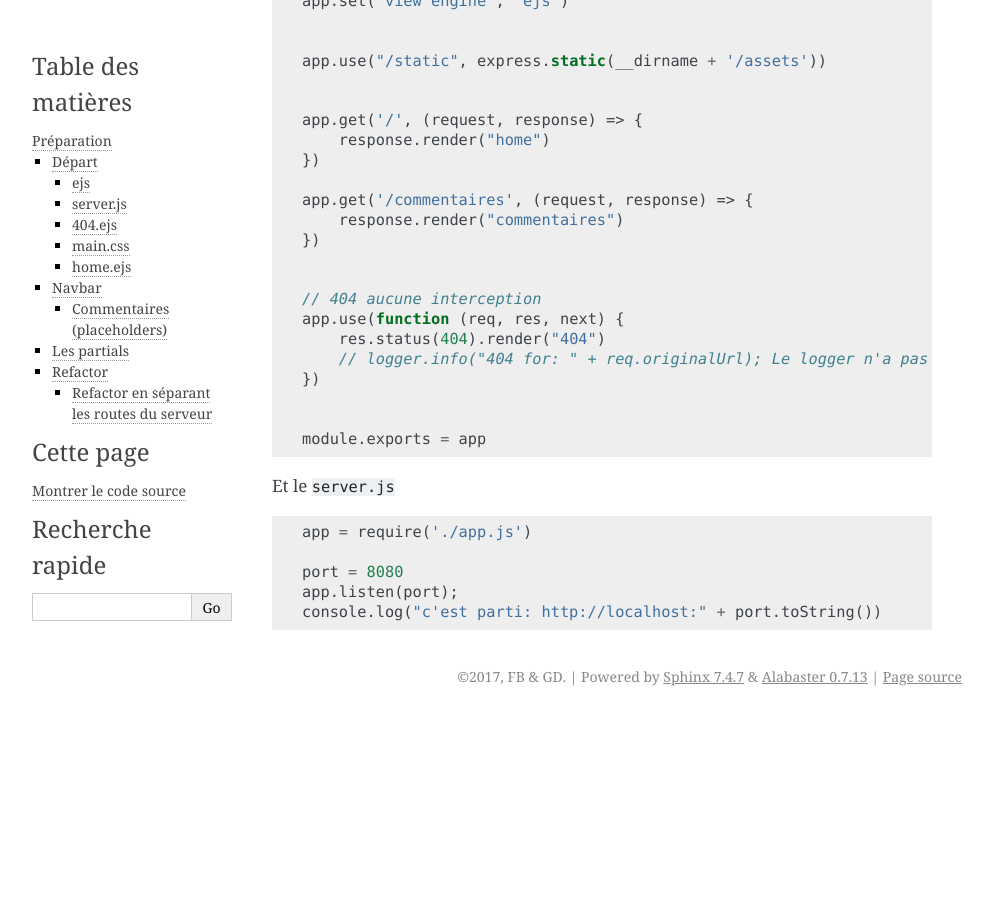
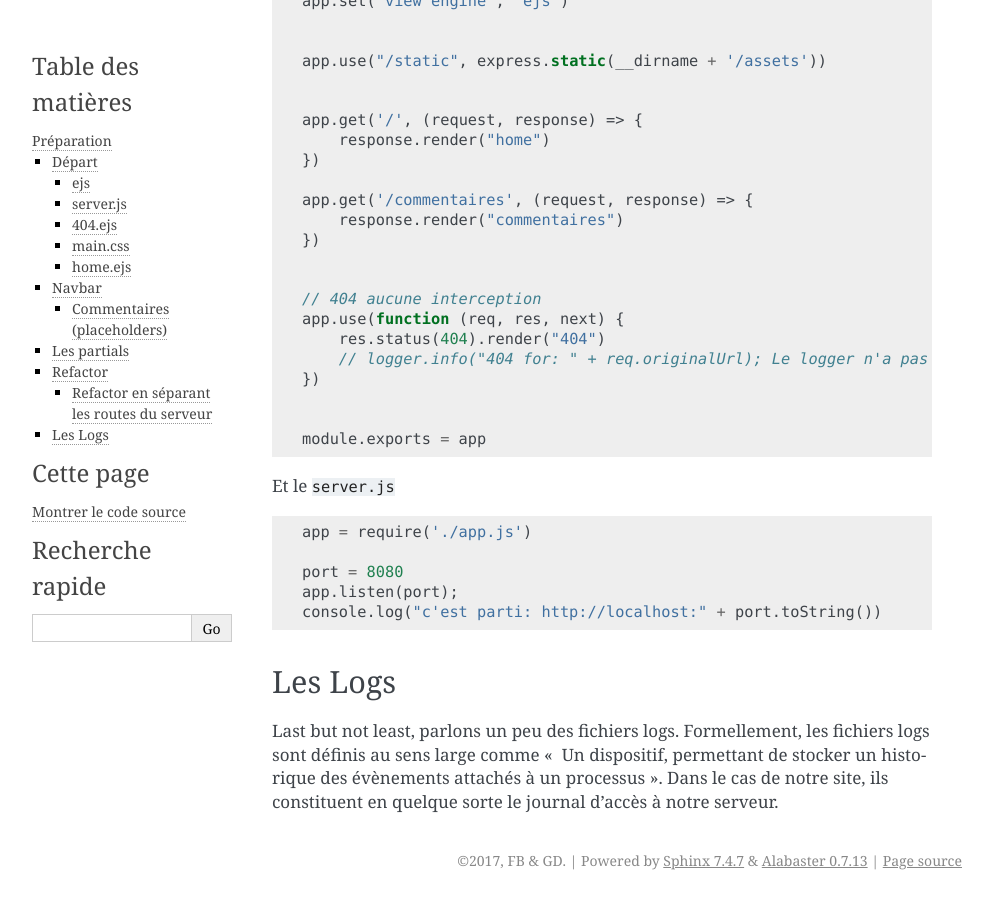
Before and after one commit to FrancoisBrucker/web_serveur, a Sphinx documentation site: the page built from source/cours_3_1_1_preparation.rst, in a window 1280 px wide and 900 px high, scrolled down 8904 px. Shown: the whole window, without its empty margins (148-1141 px from the left). Built offline with Sphinx 7.4.7, drawn with Linux system fonts in a browser that asks for light colours; before the commit the page ends 9620 px from its top, so only the background shows below that.

Commit message:
Logs - Introduction

```diff
--- a/source/cours_3_1_1_preparation.rst
+++ b/source/cours_3_1_1_preparation.rst
@@ -470,3 +470,8 @@ Et le :file:`server.js`
     port = 8080
     app.listen(port);
     console.log("c'est parti: http://localhost:" + port.toString())
+
+Les Logs
+========
+
+Last but not least, parlons un peu des fichiers logs. Formellement, les fichiers logs sont définis au sens large comme " Un dispositif, permettant de stocker un historique des évènements attachés à un processus". Dans le cas de notre site, ils constituent en quelque sorte le journal d'accès à notre serveur.
```
